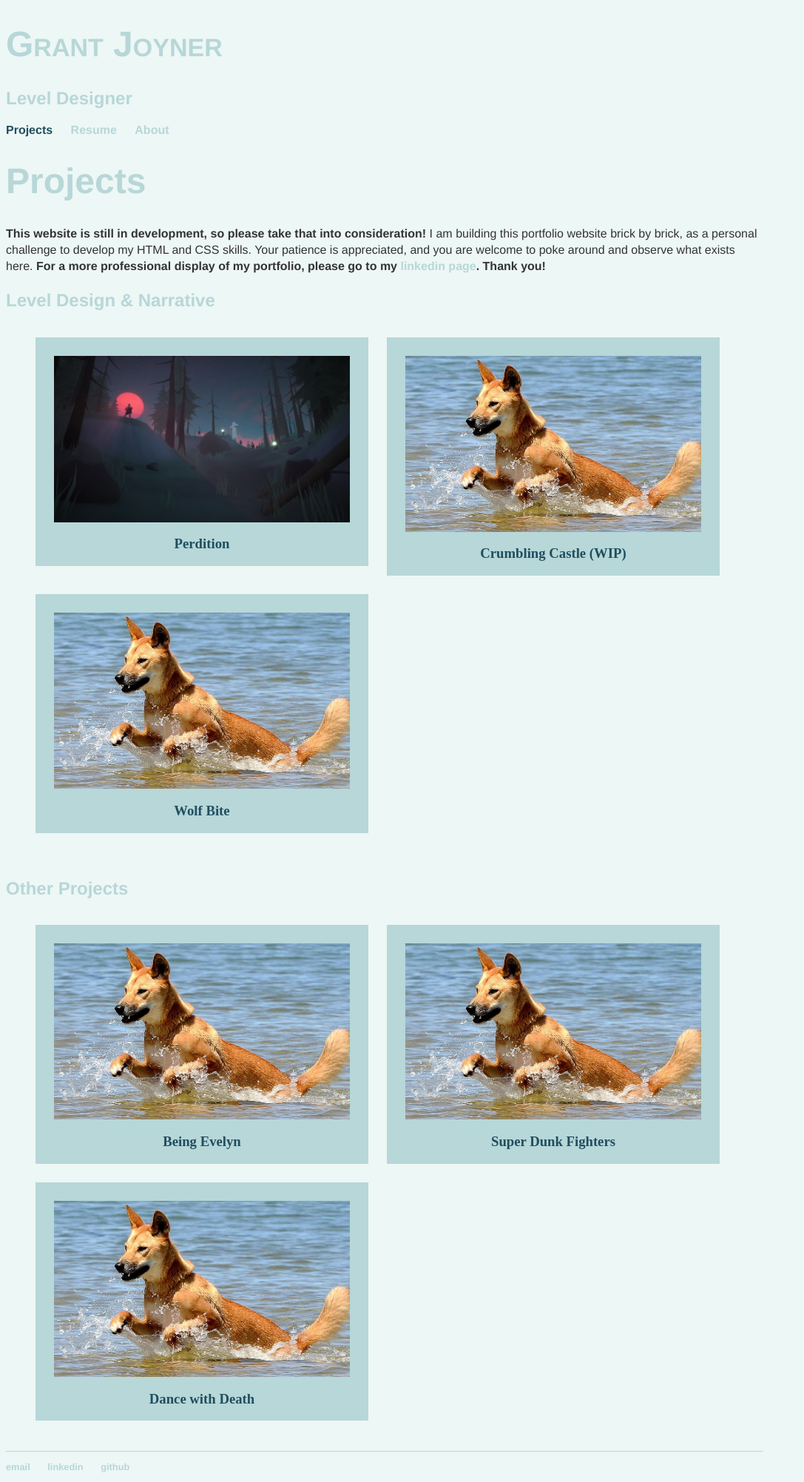
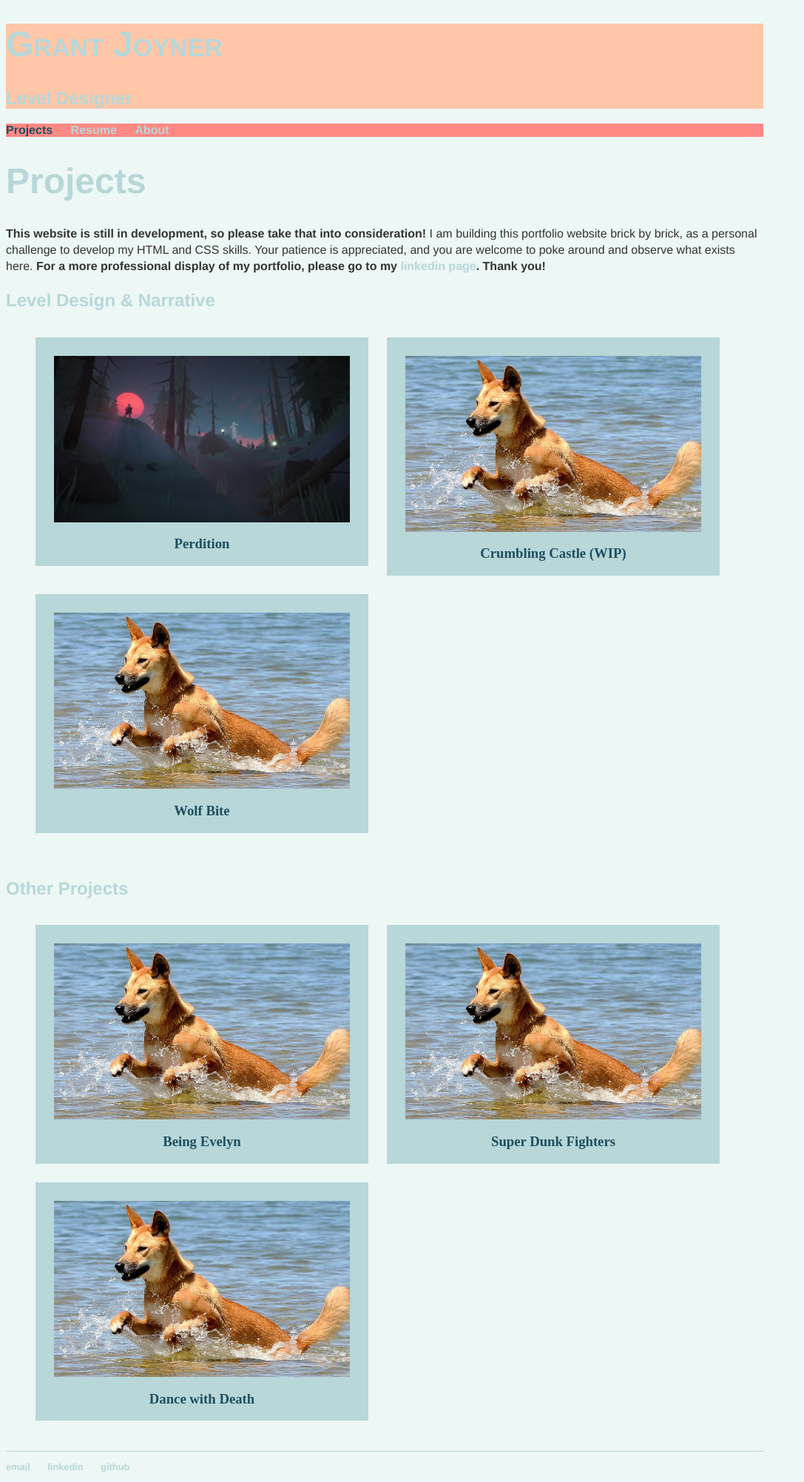
Before and after one commit to digigrant/digigrant.github.io, a Jekyll site: the page built from index.html, in a window 1280 px wide. Shown: the whole page at 74% size, without its empty margins (0-1087 px from the left). Built offline with Jekyll 4.4.1, drawn with Linux system fonts in a browser that asks for light colours.

Commit message:
Update main.scss

```diff
--- a/_sass/main.scss
+++ b/_sass/main.scss
@@ -10,6 +10,16 @@ body
 {
     background-color: $color1;
     width: 80%;
+}
+
+header
+{
+    background-color: $color4;
+}
+
+nav
+{
+    background-color: $color5;
 }
 
 nav ul, footer ul
```
